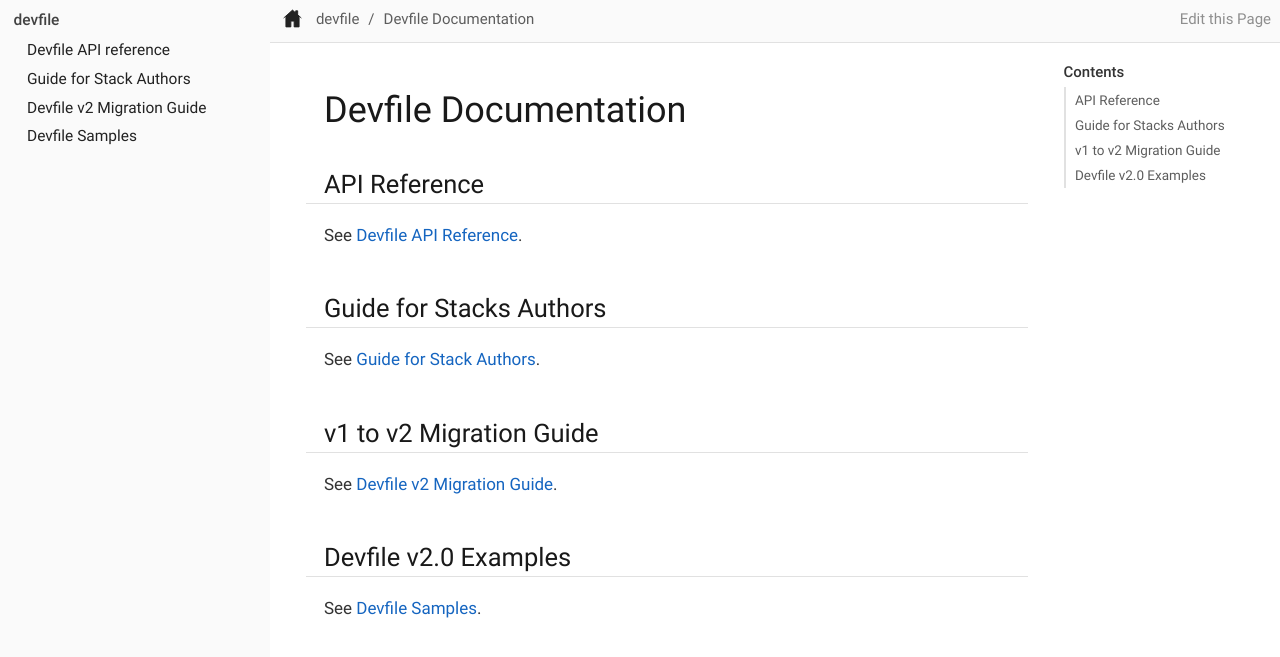
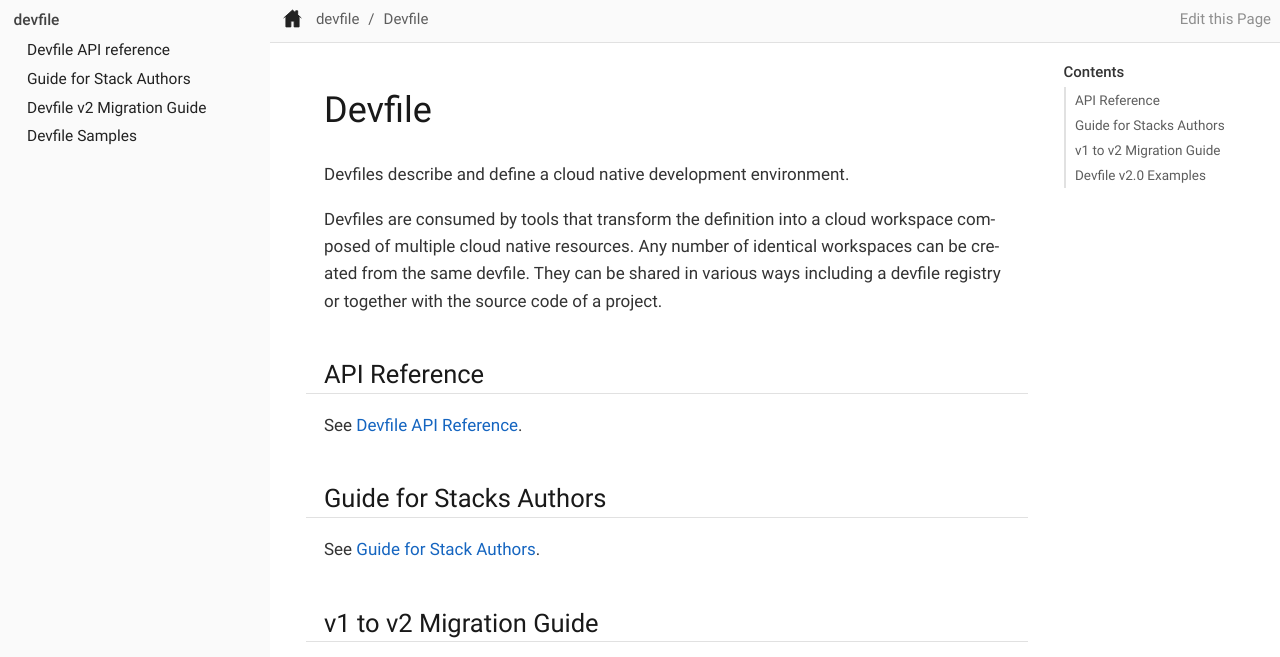
Before and after one commit to johnmcollier/devfile.github.io, a plain HTML site: page devfile/index.html in a window 1280 px wide. Shown: the part 66-723 px from the top of the page. Drawn offline with Linux system fonts and the light colour scheme.

Commit message:
[CI] Publish Documentation for 18ae71b55e90889ce0cc2ff0a6b87aee34c7d1c9

```diff
--- a/devfile/index.html
+++ b/devfile/index.html
@@ -3,7 +3,7 @@
   <head>
     <meta charset="utf-8">
     <meta name="viewport" content="width=device-width,initial-scale=1">
-    <title>Devfile Documentation :: Devfile // Docs</title>
+    <title>Devfile :: Devfile // Docs</title>
     <meta name="description" content="Software Defined Development Environments">
     <meta name="generator" content="Antora 2.3.4">
     <link rel="stylesheet" href="../_/css/site.css">
@@ -85,14 +85,24 @@
 <nav class="breadcrumbs" aria-label="breadcrumbs">
   <ul>
     <li><a href="index.html">devfile</a></li>
-    <li><a href="index.html">Devfile Documentation</a></li>
+    <li><a href="index.html">Devfile</a></li>
   </ul>
 </nav>
   <div class="edit-this-page"><a href="https://github.com/devfile/docs/edit/master/docs/modules/ROOT/pages/index.adoc">Edit this Page</a></div>
   </div>
   <div class="content">
 <article class="doc">
-<h1 class="page">Devfile Documentation</h1>
+<h1 class="page">Devfile</h1>
+<div id="preamble">
+<div class="sectionbody">
+<div class="paragraph">
+<p>Devfiles describe and define a cloud native development environment.</p>
+</div>
+<div class="paragraph">
+<p>Devfiles are consumed by tools that transform the definition into a cloud workspace composed of multiple cloud native resources. Any number of identical workspaces can be created from the same devfile. They can be shared in various ways including a devfile registry or together with the source code of a project.</p>
+</div>
+</div>
+</div>
 <div class="sect1">
 <h2 id="_api_reference"><a class="anchor" href="#_api_reference"></a>API Reference</h2>
 <div class="sectionbody">
```
